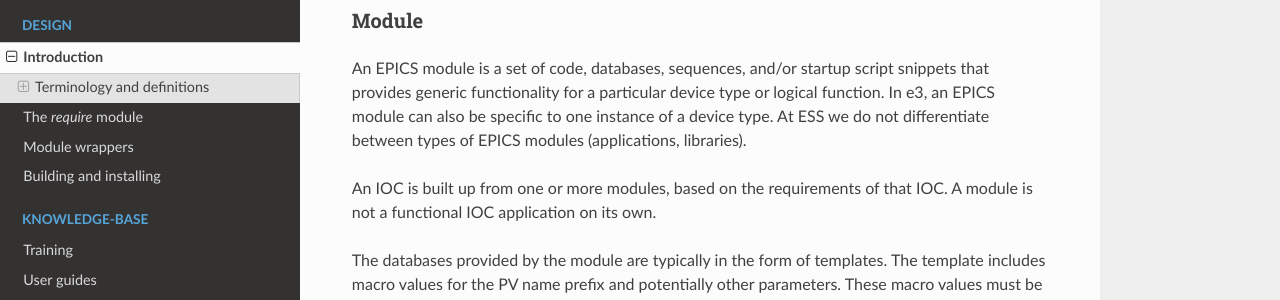
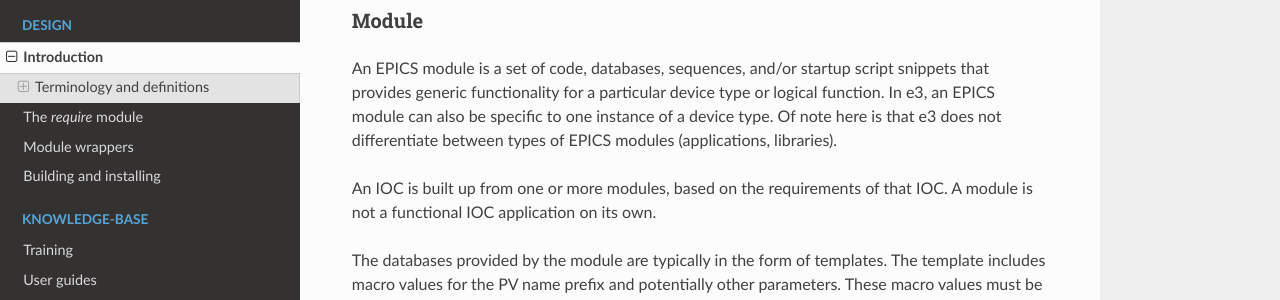
Before and after one commit to ttkorhonen/e3pages, a Sphinx documentation site: the page built from docs/design/1_intro.md, in a window 1280 px wide and 900 px high, scrolled down 1075 px. Shown: the part 199-499 px from the top of the window. Built offline with Sphinx 7.4.7 and the Read the Docs theme 2.0.0, drawn with Linux system fonts in a browser that asks for light colours.

Commit message:
remove ESS referen

```diff
--- a/docs/design/1_intro.md
+++ b/docs/design/1_intro.md
@@ -25,7 +25,7 @@ A e3 IOC is started using the `iocsh.bash` script, uses the `softIocPVA` executa
 
 ### Module
 
-An EPICS module is a set of code, databases, sequences, and/or startup script snippets that provides generic functionality for a particular device type or logical function. In e3, an EPICS module can also be specific to one instance of a device type. At ESS we do not differentiate between types of EPICS modules (applications, libraries).
+An EPICS module is a set of code, databases, sequences, and/or startup script snippets that provides generic functionality for a particular device type or logical function. In e3, an EPICS module can also be specific to one instance of a device type. Of note here is that e3 does not differentiate between types of EPICS modules (applications, libraries).
 
 An IOC is built up from one or more modules, based on the requirements of that IOC. A module is not a functional IOC application on its own.
 
```
